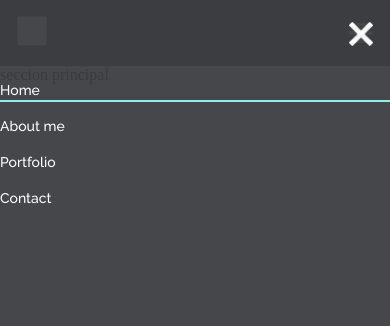
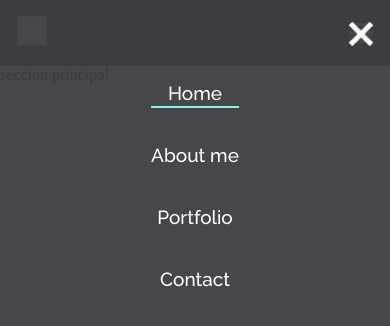
Before and after one commit to memo2898/porfolio, a React (Vite) app: page / in a window 390 px wide. Both pictures are taken after a click on the picture 361 px from the left and 33 px from the top of the page. Shown: the top 326 px of the page. Built offline with nearby package versions, Linux system fonts and the light colour scheme.

Commit message:
Menu terminado

```diff
--- a/src/components/global/header/BtnMenu.jsx
+++ b/src/components/global/header/BtnMenu.jsx
@@ -2,12 +2,32 @@ import { useState } from 'react';
 import bars from '../../../assets/WEBP/bars.webp';
 import close from '../../../assets/WEBP/close.webp';
 import OpcionesMenu from './OpcionesMenu';
+import { useEffect } from 'react';
 
 function BtnMenu() {
     const [isOpen, setIsOpen] = useState(false);
     const handlerMenu = ()=>{
       setIsOpen(!isOpen)
     }
+
+    const [anchoPantalla, setAnchoPantalla] = useState(window.innerWidth)
+
+    useEffect(()=>{
+      window.addEventListener("resize",()=>{
+
+        setAnchoPantalla(window.innerWidth)
+      })
+
+      const revisarAnchoMenu = ()=>{
+        if(anchoPantalla >= 640){
+
+          setIsOpen(false)
+        }
+
+      }
+
+      revisarAnchoMenu()
+    },[anchoPantalla])
 
   return (
     <>
--- a/src/components/global/header/Header.css
+++ b/src/components/global/header/Header.css
@@ -5,7 +5,7 @@
 
 .opciones_menu {
     text-decoration: none;
-    display: flex;
+    display: inline-flex;
     list-style: none;
     gap: 20px;
     color: var(--blanco);
@@ -35,7 +35,7 @@
     position: relative;
 }
 
-.opcion_menu:not(.active)::after {
+.opcion_menu::after {
     content: "";
     position: absolute;
     bottom: -4px;
@@ -48,11 +48,14 @@
 }
 
 
+
+
+
 .opcion_menu:hover::after {
     width: 100%;
 }
 
-.active::after{
+.active .opcion_menu::after{
     content: "";
     position: absolute;
     bottom: -4px;
@@ -101,6 +104,13 @@
     display: flex;
 }
 
+
+.cont-opciones-menu-mobile {
+    display: flex;
+    justify-content: center;
+    text-align: center;}
+
+
 @media (max-width:640px){
     .cont-opciones_menu{
         display: none;
@@ -111,5 +121,10 @@
 
     .opciones_menu{
         flex-direction: column;
+        gap: 40px;
+    }
+    .opcion_menu {
+        font-size: clamp(19px, calc(2px + 3.2vw), 25px);
+
     }
 }
--- a/src/components/global/header/OpcionesMenu.jsx
+++ b/src/components/global/header/OpcionesMenu.jsx
@@ -8,20 +8,20 @@ function OpcionesMenu() {
 
                     <ul className="opciones_menu">
 
-                        <NavLink to="/" className="opcion_menu">
-                            <li >Home</li>
+                        <NavLink to="/" >
+                            <li className="opcion_menu">Home</li>
                         </NavLink>
-                        <NavLink to="/about" className="opcion_menu">
-                            <li >About me</li>
+                        <NavLink to="/about" >
+                            <li className="opcion_menu" >About me</li>
                         </NavLink>
 
 
-                        <NavLink to="/portfolio" className="opcion_menu">
-                            <li>Portfolio</li>
+                        <NavLink to="/portfolio" >
+                            <li className="opcion_menu">Portfolio</li>
                         </NavLink>
 
-                        <NavLink to="/contact" className="opcion_menu">
-                            <li>Contact</li>
+                        <NavLink to="/contact" >
+                            <li className="opcion_menu" >Contact</li>
                         </NavLink>
 
                     </ul>
```
